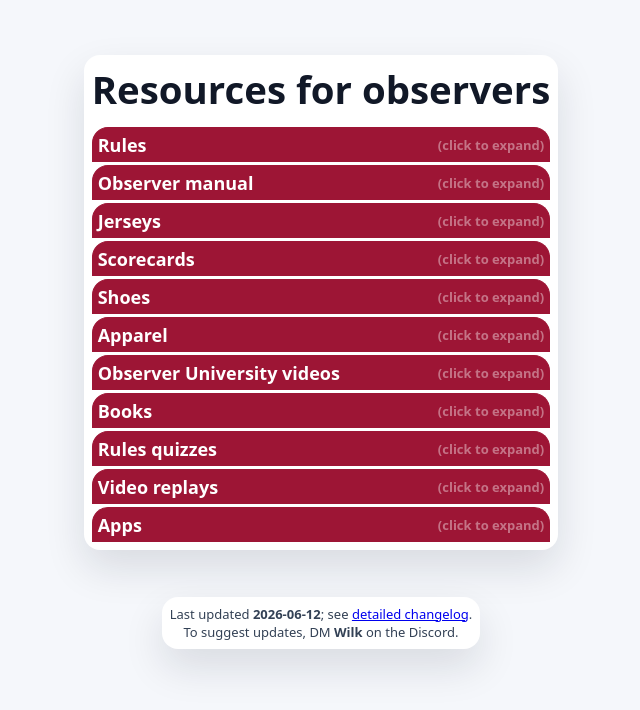
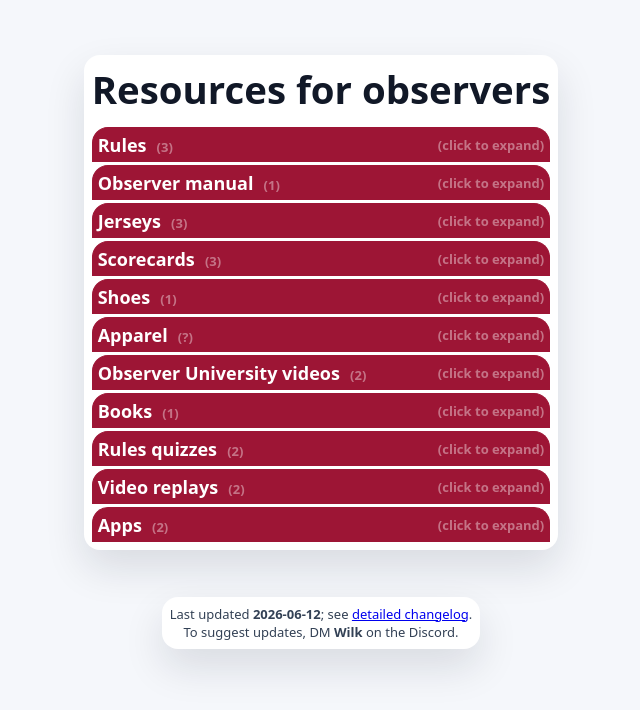
Before and after one commit to jdwilkinson/ObserverResources, a React (Vite) app: page / in a window 1280 px wide. Shown: the top 710 px of the page, without its empty margins (319-959 px from the left). Built offline with nearby package versions, Linux system fonts and the light colour scheme.

Commit message:
Add count of elements to each collapsible section.

```diff
--- a/src/CollapsibleSection.tsx
+++ b/src/CollapsibleSection.tsx
@@ -18,10 +18,24 @@ const CollapsibleSection = (props: { sectionTitle: string; children: React.React
         return "click";
     }
 
+    function getHeaderCountString(): JSX.Element {
+        if (!props.children) {
+            return <></>;
+        }
+        if (!collapsed) {
+            return <></>;
+        }
+        const count = Array.isArray(props.children) ? props.children.length : '?';
+        return <span className="grayscale"> &nbsp; ({count})</span>;
+    }
+
     return (
         <>
             <div className="section-header" onClick={onClick}>
-                <span>{props.sectionTitle}</span>
+                <span>
+                    <span>{props.sectionTitle}</span>
+                    {getHeaderCountString()}
+                </span>
                 <span className="click-to-collapse">({getToggleVerb()} to {collapsed ? "expand" : "collapse"})</span>
             </div>
             {collapsed ?
--- a/src/index.css
+++ b/src/index.css
@@ -50,6 +50,13 @@ p {
   color: white;
   font-size: small;
 }
+
+.grayscale {
+  filter: grayscale(1) opacity(0.4);
+  color: white;
+  font-size: small;
+}
+
 
 .section-header {
   /* USAU-logo maroon */
```
